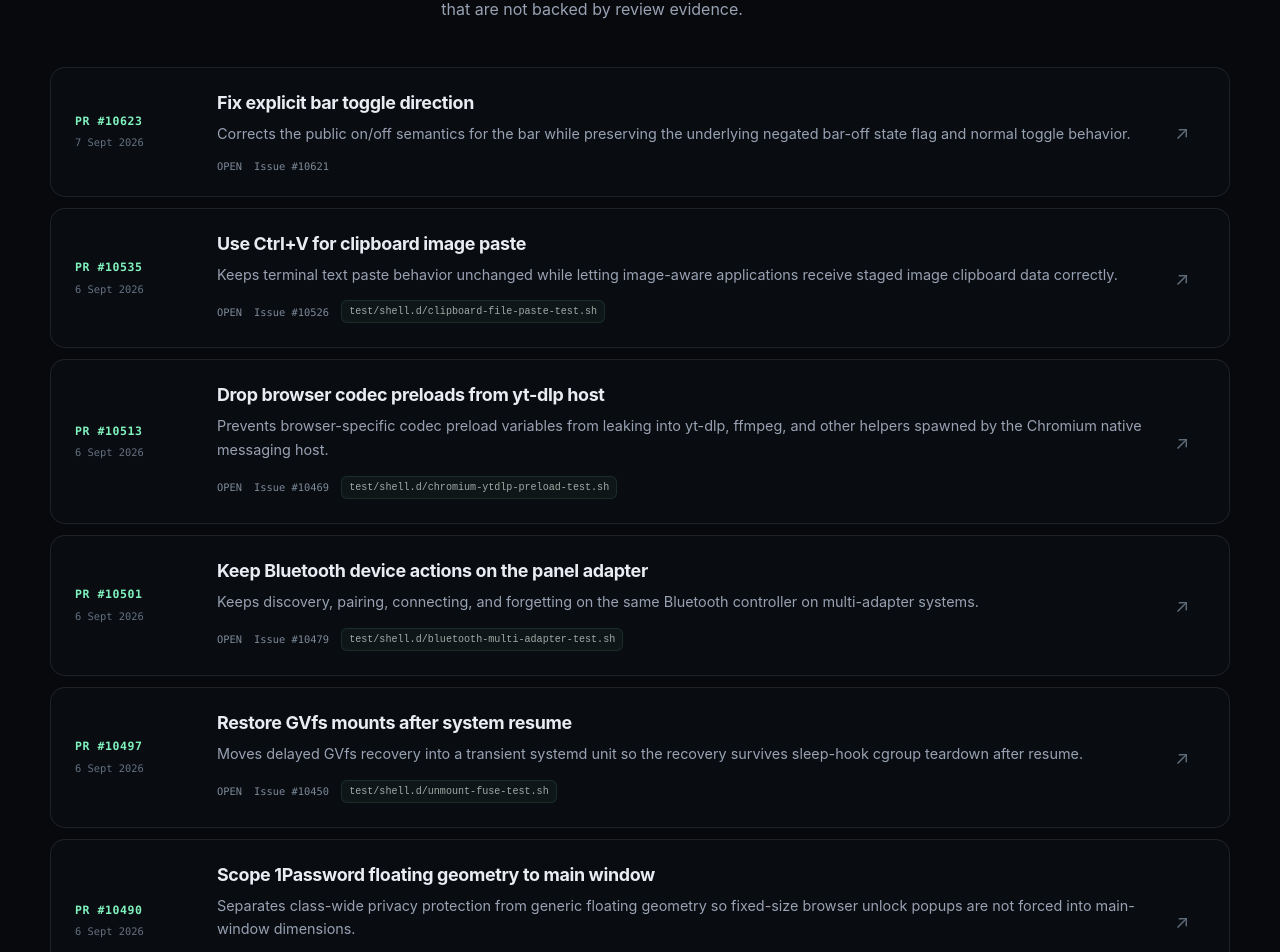
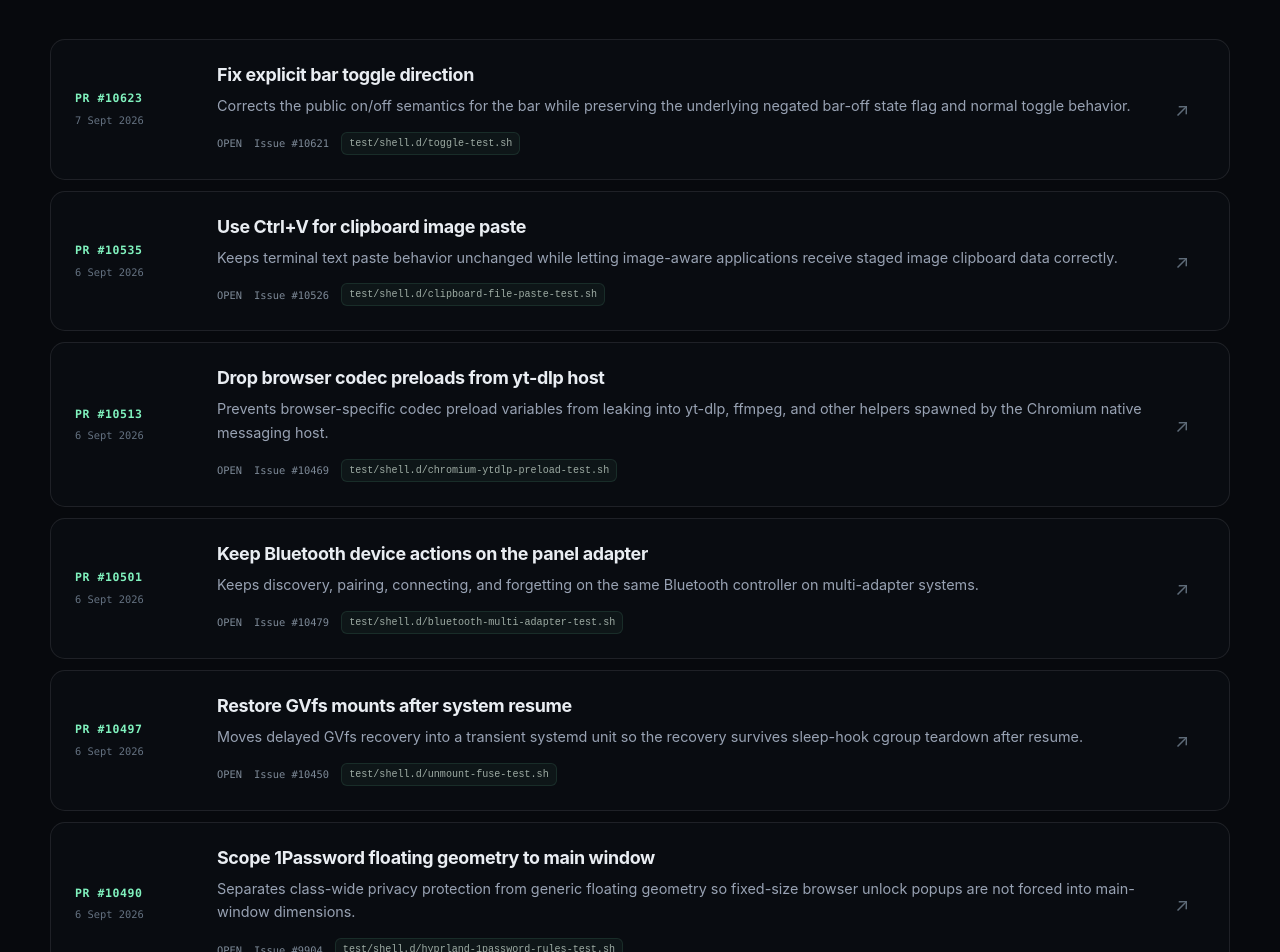
Before and after one commit to Drecullith/DrecSec, a React (Vite) app: page /projects/omarchy-contributions in a window 1280 px wide. Shown: the part 1151-2103 px from the top of the page. Built offline with nearby package versions, Linux system fonts and the light colour scheme.

Commit message:
chore: finish reproducible secure portfolio sync

```diff
--- a/src/pages/OmarchyContributionsPage.tsx
+++ b/src/pages/OmarchyContributionsPage.tsx
@@ -2,13 +2,37 @@ import { useEffect } from 'react'
 import { SectionHeading } from '../components/SectionHeading'
 import { omarchyPullRequests } from '../data/omarchy.generated'
 
-const summaries: Record<number, string> = {
-  10623: 'Corrects the public on/off semantics for the bar while preserving the underlying negated bar-off state flag and normal toggle behavior.',
-  10535: 'Keeps terminal text paste behavior unchanged while letting image-aware applications receive staged image clipboard data correctly.',
-  10513: 'Prevents browser-specific codec preload variables from leaking into yt-dlp, ffmpeg, and other helpers spawned by the Chromium native messaging host.',
-  10501: 'Keeps discovery, pairing, connecting, and forgetting on the same Bluetooth controller on multi-adapter systems.',
-  10497: 'Moves delayed GVfs recovery into a transient systemd unit so the recovery survives sleep-hook cgroup teardown after resume.',
-  10490: 'Separates class-wide privacy protection from generic floating geometry so fixed-size browser unlock popups are not forced into main-window dimensions.',
+const details: Record<number, { summary: string; issue?: string; test?: string }> = {
+  10623: {
+    summary: 'Corrects the public on/off semantics for the bar while preserving the underlying negated bar-off state flag and normal toggle behavior.',
+    issue: '#10621',
+    test: 'test/shell.d/toggle-test.sh',
+  },
+  10535: {
+    summary: 'Keeps terminal text paste behavior unchanged while letting image-aware applications receive staged image clipboard data correctly.',
+    issue: '#10526',
+    test: 'test/shell.d/clipboard-file-paste-test.sh',
+  },
+  10513: {
+    summary: 'Prevents browser-specific codec preload variables from leaking into yt-dlp, ffmpeg, and other helpers spawned by the Chromium native messaging host.',
+    issue: '#10469',
+    test: 'test/shell.d/chromium-ytdlp-preload-test.sh',
+  },
+  10501: {
+    summary: 'Keeps discovery, pairing, connecting, and forgetting on the same Bluetooth controller on multi-adapter systems.',
+    issue: '#10479',
+    test: 'test/shell.d/bluetooth-multi-adapter-test.sh',
+  },
+  10497: {
+    summary: 'Moves delayed GVfs recovery into a transient systemd unit so the recovery survives sleep-hook cgroup teardown after resume.',
+    issue: '#10450',
+    test: 'test/shell.d/unmount-fuse-test.sh',
+  },
+  10490: {
+    summary: 'Separates class-wide privacy protection from generic floating geometry so fixed-size browser unlock popups are not forced into main-window dimensions.',
+    issue: '#9904',
+    test: 'test/shell.d/hyprland-1password-rules-test.sh',
+  },
 }
 
 const tools = [
@@ -34,12 +58,20 @@ function formatDate(value: string) {
   return new Intl.DateTimeFormat('en-GB', { day: 'numeric', month: 'short', year: 'numeric', timeZone: 'UTC' }).format(new Date(value))
 }
 
+function effectiveIssue(number: number, generated: string | null) {
+  return generated ?? details[number]?.issue ?? null
+}
+
+function effectiveTest(number: number, generated: string | null) {
+  return generated ?? details[number]?.test ?? null
+}
+
 export function OmarchyContributionsPage() {
   useEffect(() => {
     document.title = 'Omarchy Contributions — DrecSec'
   }, [])
 
-  const testedFixes = omarchyPullRequests.filter((pr) => pr.test).length
+  const testedFixes = omarchyPullRequests.filter((pr) => effectiveTest(pr.number, pr.test)).length
 
   return (
     <main className="case-study">
@@ -65,24 +97,30 @@ export function OmarchyContributionsPage() {
         <SectionHeading
           kicker="01 / Upstream"
           title="Real issues. Focused fixes."
-          body="This list is generated from public GitHub metadata for Drecullith's upstream Omarchy pull requests. Curated summaries stay deliberately manual so the portfolio does not invent claims that are not backed by review evidence."
+          body="The PR list and status come from public GitHub metadata. Technical summaries stay curated so automation never invents claims or republishes unnecessary account data."
         />
         <div className="case-pr-list">
-          {omarchyPullRequests.map((pr) => (
+          {omarchyPullRequests.map((pr) => {
+            const detail = details[pr.number]
+            const issue = effectiveIssue(pr.number, pr.issue)
+            const test = effectiveTest(pr.number, pr.test)
+
+            return (
               <a className="case-pr-card" href={pr.href} target="_blank" rel="noreferrer" key={pr.number}>
                 <div className="case-pr-id"><strong>PR #{pr.number}</strong><span>{formatDate(pr.createdAt)}</span></div>
                 <div className="case-pr-copy">
                   <h3>{pr.title}</h3>
-                <p>{summaries[pr.number] ?? 'Public upstream contribution by Drecullith. Open the review trail for the issue context, diff, tests, and maintainer discussion.'}</p>
+                  <p>{detail?.summary ?? 'Public upstream contribution by Drecullith. Open the review trail for the issue context, diff, tests, and maintainer discussion.'}</p>
                   <div className="case-pr-meta">
                     <span>{pr.state.toUpperCase()}</span>
-                  {pr.issue ? <span>Issue {pr.issue}</span> : null}
-                  {pr.test ? <code>{pr.test}</code> : null}
+                    {issue ? <span>Issue {issue}</span> : null}
+                    {test ? <code>{test}</code> : null}
                   </div>
                 </div>
                 <span className="case-pr-arrow" aria-hidden="true">↗</span>
               </a>
-          ))}
+            )
+          })}
         </div>
       </section>
 
```
Also changed, not shown: 1 other file (tests, documents, lock files or other folders). Lines whose indentation alone changed are shown as unchanged.
